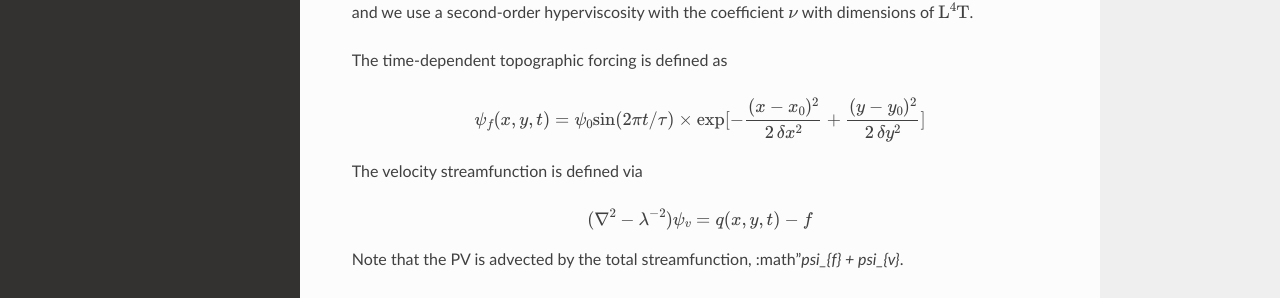
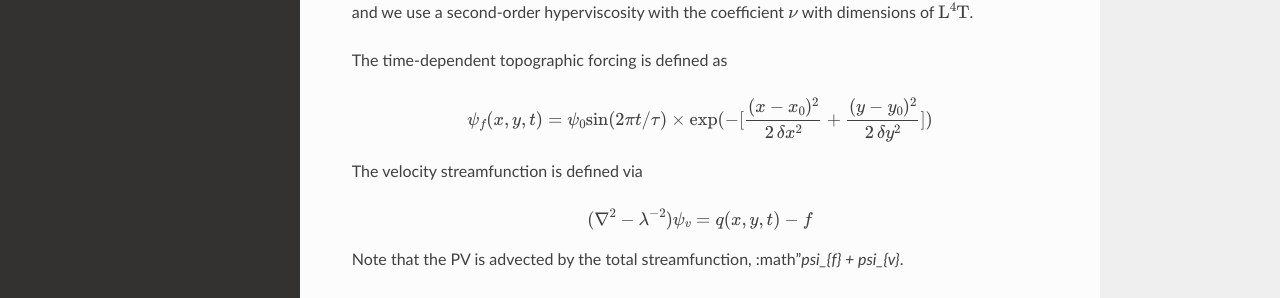
Before and after one commit to mjclobo/QG_BT_FD_spindown, a Sphinx documentation site: the page built from docs/modeleqns.rst, in a window 1280 px wide and 970 px high. Shown: the part 438-736 px from the top of the window. Built offline with Sphinx 7.4.7 and the Read the Docs theme 3.1.0, drawn with Linux system fonts in a browser that asks for light colours.

Commit message:
removed curly braces from eqns bc they don't show

```diff
--- a/docs/modeleqns.rst
+++ b/docs/modeleqns.rst
@@ -36,12 +36,12 @@
    \psi_{f} (x,y,t)
    =
    \psi_{0} \mathrm{sin} ( 2 \pi t / \tau ) \times
-   \mathrm{exp} [
-   - {
+   \mathrm{exp} (
+   - [
    \frac{(x-x_{0})^2}{2 \, \delta x^2}
    +  \frac{(y-y_{0})^2}{2 \, \delta y^2}
-   }
    ]
+   )
    \end{equation}
 
 The velocity streamfunction is defined via
```
